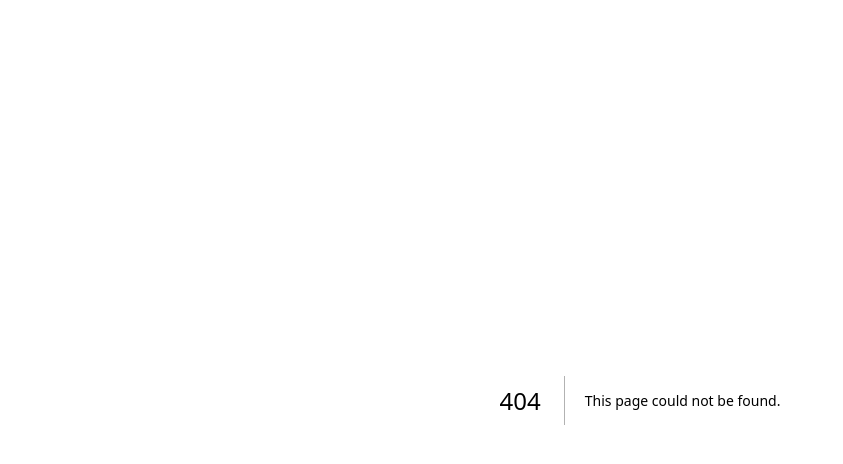
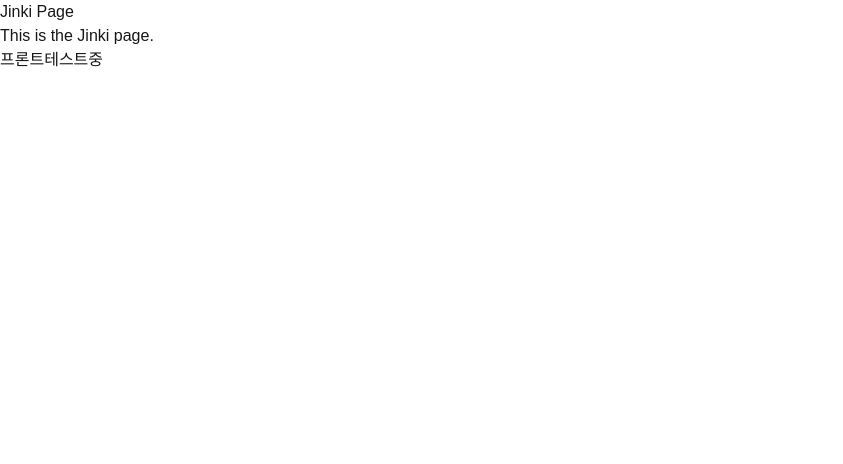
Before and after one commit to SEOUL-IT-HIS/hisfrontend, a Next.js app: page /jinki in a window 1280 px wide. Before the commit this address had no page. Shown: the top 464 px of the page, without its empty margins (0-843 px from the left). Built offline with nearby package versions, Linux system fonts and the light colour scheme.

Commit message:
테스트중

```diff
--- /dev/null
+++ b/src/app/jinki/page.tsx
@@ -0,0 +1,11 @@
+const JinkiPage = () => {
+  return (
+    <div>
+      <h1>Jinki Page</h1>
+      <p>This is the Jinki page.</p>
+      <p>프론트테스트중</p>
+    </div>
+  );
+};
+
+export default JinkiPage;
```
